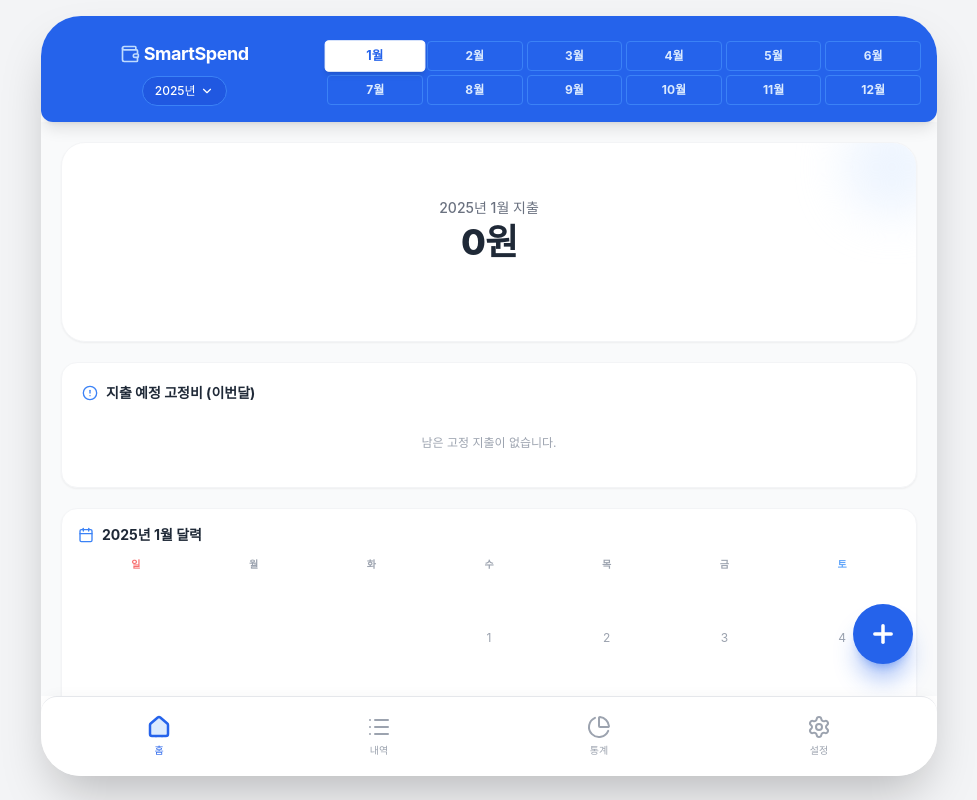
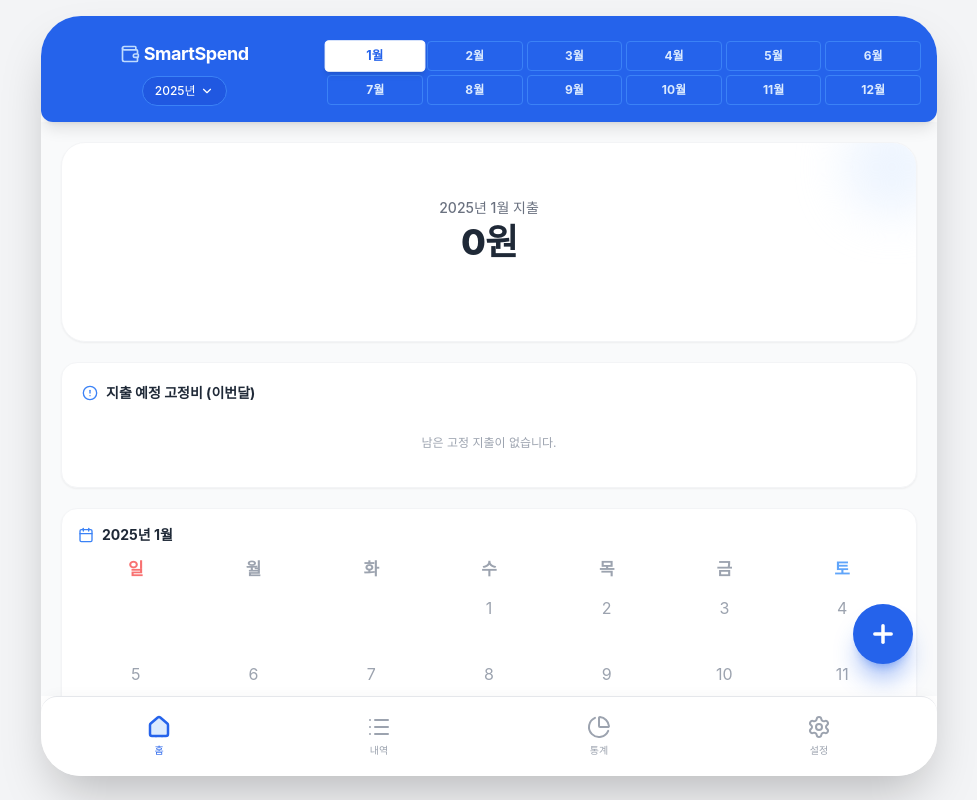
Before and after one commit to ikaros3/SmartSpend, a React (Vite) app: page / in a window 1280 px wide. Shown: the whole page, without its empty margins (151-1128 px from the left). Built offline with nearby package versions, Linux system fonts and the light colour scheme; the HTML template or start-up script is replaced by a standard one; a web font is replaced by a local one.

Commit message:
Calendar UI 수정

```diff
--- a/src/components/CalendarView.jsx
+++ b/src/components/CalendarView.jsx
@@ -47,13 +47,13 @@ export default function CalendarView({
         <div className="bg-white rounded-2xl p-4 shadow-sm border border-gray-100">
             <h3 className="font-bold text-gray-800 mb-2 text-sm flex items-center">
                 <Calendar size={16} className="text-blue-500 mr-2" />
-                {currentYear}년 {currentMonth} 달력
+                {currentYear}년 {currentMonth}
             </h3>
 
             {/* 요일 헤더 */}
             <div className="grid grid-cols-7 gap-0.5 mb-1">
                 {['일', '월', '화', '수', '목', '금', '토'].map((day, idx) => (
-                    <div key={idx} className={`text-center text-[10px] font-bold py-1 ${idx === 0 ? 'text-red-400' : idx === 6 ? 'text-blue-400' : 'text-gray-400'
+                    <div key={idx} className={`text-center text-[17px] font-bold py-1 ${idx === 0 ? 'text-red-400' : idx === 6 ? 'text-blue-400' : 'text-gray-400'
                         }`}>
                         {day}
                     </div>
@@ -63,23 +63,23 @@ export default function CalendarView({
             {/* 달력 그리드 */}
             <div className="grid grid-cols-7 gap-0.5">
                 {calendarData.map((dayData, idx) => (
-                    <div key={idx} className="aspect-square">
+                    <div key={idx} className="h-16">
                         {dayData ? (
                             <button
                                 onClick={() => setSelectedDay(dayData.day)}
-                                className={`w-full h-full rounded-md flex flex-col items-center justify-center transition-all relative border ${selectedDay === dayData.day
-                                        ? 'bg-blue-600 text-white border-blue-600 shadow-md ring-1 ring-blue-200 z-10'
-                                        : dayData.items.length > 0
-                                            ? 'bg-indigo-50 text-indigo-900 border-indigo-100 font-semibold hover:bg-indigo-100 hover:border-indigo-200'
-                                            : 'bg-white text-gray-400 border-transparent hover:bg-gray-50 hover:border-gray-200'
+                                className={`w-full h-full rounded-md flex flex-col items-center justify-start pt-1 transition-all relative border ${selectedDay === dayData.day
+                                    ? 'bg-blue-600 text-white border-blue-600 shadow-md ring-1 ring-blue-200 z-10'
+                                    : dayData.items.length > 0
+                                        ? 'bg-indigo-50 text-indigo-900 border-indigo-100 font-semibold hover:bg-indigo-100 hover:border-indigo-200'
+                                        : 'bg-white text-gray-400 border-transparent hover:bg-gray-50 hover:border-gray-200'
                                     }`}
                             >
-                                <span className={`text-xs ${selectedDay === dayData.day ? 'font-bold' : ''
+                                <span className={`text-[16px] ${selectedDay === dayData.day ? 'font-bold' : ''
                                     }`}>
                                     {dayData.day}
                                 </span>
                                 {dayData.items.length > 0 && (
-                                    <div className="absolute bottom-0.5 flex gap-0.5 justify-center w-full px-0.5">
+                                    <div className="absolute bottom-1 flex gap-0.5 justify-center w-full px-0.5">
                                         {dayData.items.slice(0, 3).map((item, itemIdx) => {
                                             const cat = categories.find(c => c.name === item.category) || { icon: '•', chartColor: 'text-gray-400' };
                                             // 선택되지 않았을 때 아이콘 색상을 좀 더 진하게 조정할 필요가 있음
```
